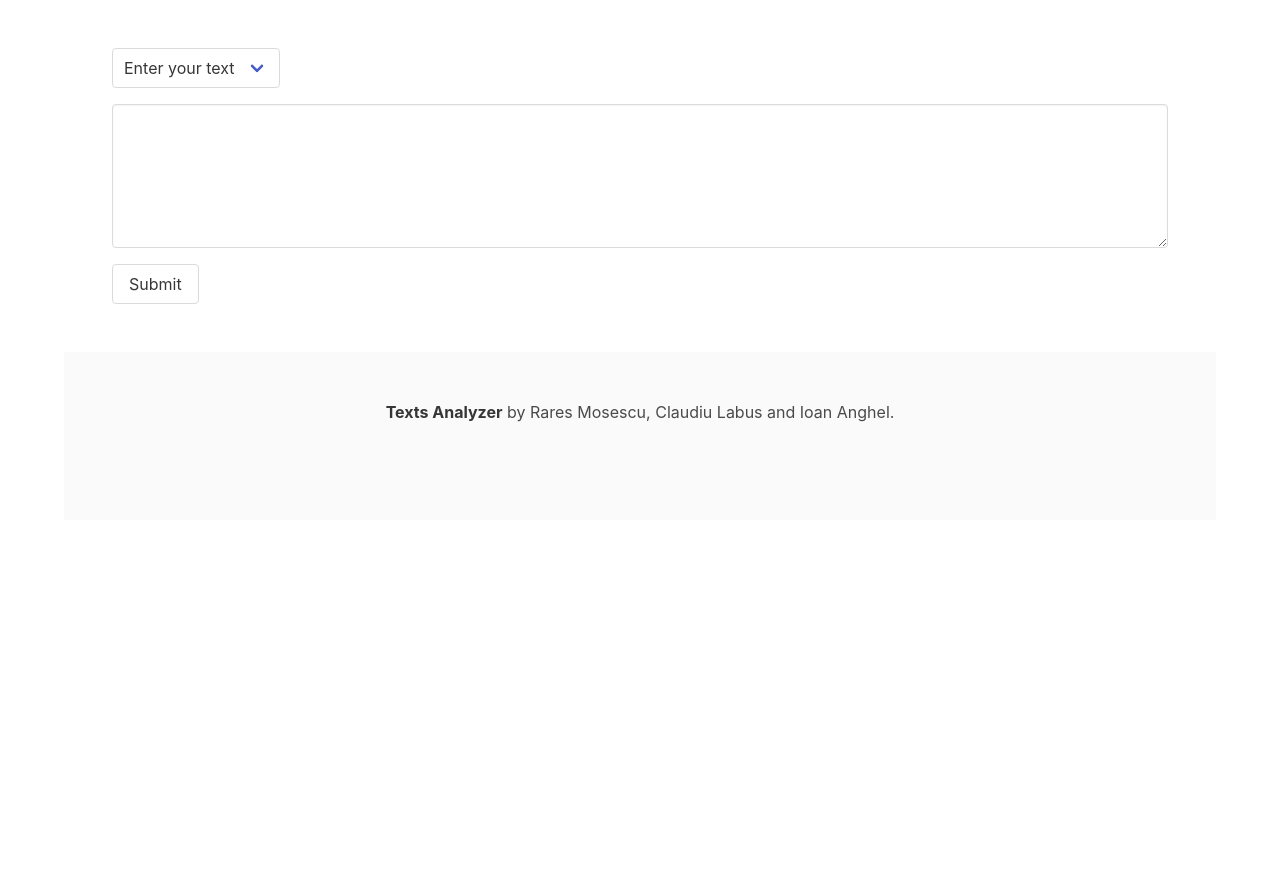
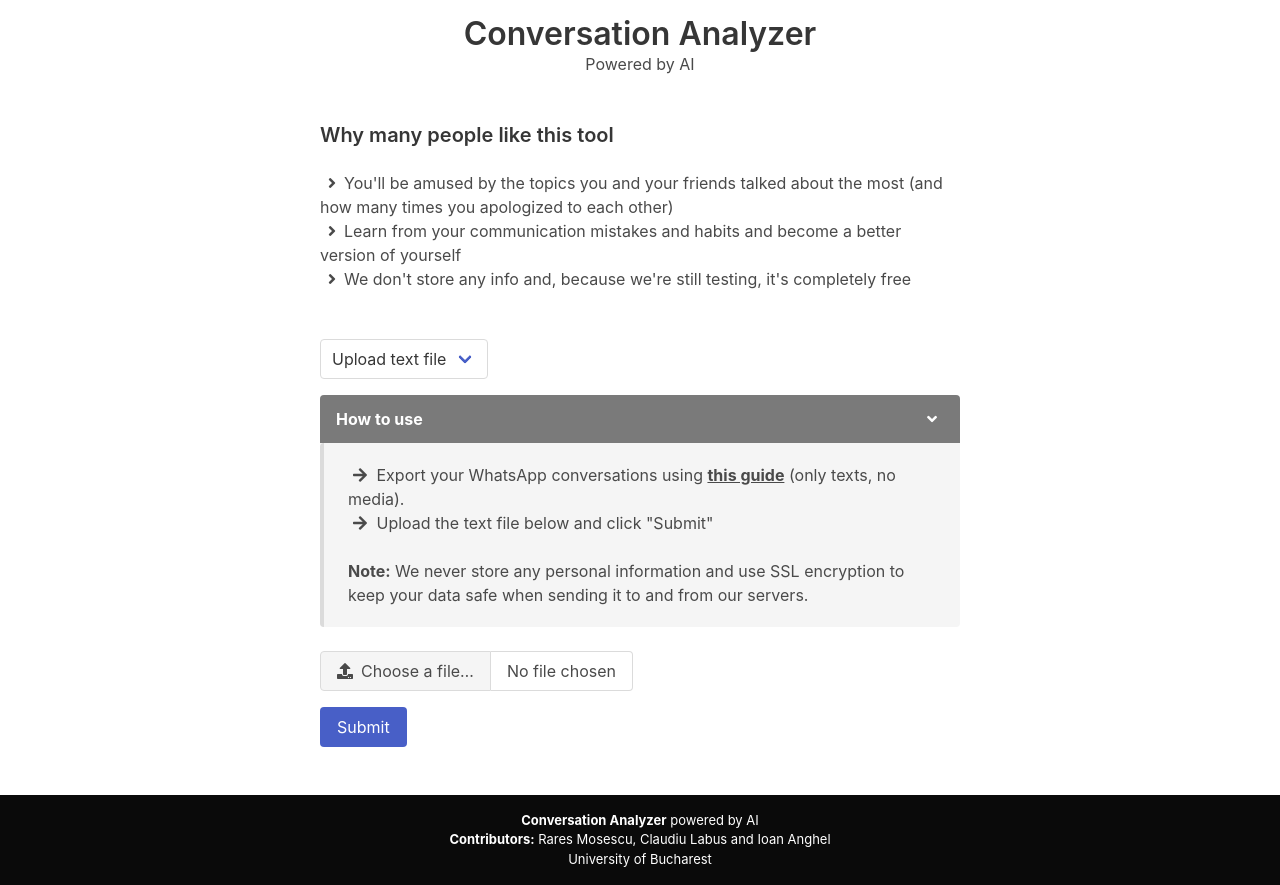
Before and after one commit to raresmosescu/nlp_texts_analysis2, a Django app: page / in a window 1280 px wide. Before the commit the page ends 422 px from the top, so only its background shows below. Run offline with Django 3.2, Linux system fonts and the light colour scheme; some libraries are stand-ins or nearby versions.

Commit message:
face lift

```diff
--- a/app/app/settings.py
+++ b/app/app/settings.py
@@ -126,3 +126,9 @@ STATIC_URL = '/static/'
 # https://docs.djangoproject.com/en/3.2/ref/settings/#default-auto-field
 
 DEFAULT_AUTO_FIELD = 'django.db.models.BigAutoField'
+
+STATIC_ROOT = '/static/'
+
+STATICFILES_DIRS = [
+    BASE_DIR / 'core/static'
+]
--- /dev/null
+++ b/app/core/static/core/css/styles.css
@@ -0,0 +1,26 @@
+@media screen and (min-width: 800px) {
+    #centered-container {
+        width: 50vw;
+    }
+}
+
+.no-link-decoration {
+    color: inherit; /* blue colors for links too */
+    text-decoration: none; /* no underline */
+}
+
+#guide-dropdown-button {
+    color: inherit; /* blue colors for links too */
+    text-decoration: none; /* no underline */
+}
+
+body{
+    min-height: 100vh;
+    display: flex;
+    flex-direction: column;
+}
+
+footer{
+    /* margin-top: auto; */
+    font-size: small;
+}
--- a/app/core/templates/base.html
+++ b/app/core/templates/base.html
@@ -1,3 +1,5 @@
+{% load static %}
+
 <!DOCTYPE html>
 <html lang="en">
 <head>
@@ -6,17 +8,24 @@
   <meta name="viewport" content="width=device-width, initial-scale=1.0">
   <link rel="stylesheet" href="https://cdn.jsdelivr.net/npm/bulma@0.9.3/css/bulma.min.css">
   <script src="https://ajax.googleapis.com/ajax/libs/jquery/3.5.1/jquery.min.js"></script>
+  <link rel="stylesheet" href="https://use.fontawesome.com/releases/v5.0.7/css/all.css">
+  <link rel="stylesheet" href="{% static 'core/css/styles.css' %}">
   <title>Texts Analyzer</title>
 </head>
 
-<body class="container">
+<body>
+  <div class="has-text-centered mt-4">
+    <span><span class="title has-text-centered">Conversation Analyzer<br></span><span class="has-text-centered">Powered by AI</span></span>
+  </div>
   {% block content %}
   {% endblock content %}
 
-  <footer class="footer">
-    <div class="content has-text-centered">
+  <footer>
+    <div class="content has-text-centered has-background-black p-4 has-text-white">
       <p>
-        <strong>Texts Analyzer</strong> by Rares Mosescu, Claudiu Labus and Ioan Anghel.
+        <strong class="has-text-white">Conversation Analyzer</strong> powered by AI<br>
+        <strong class="has-text-white">Contributors:</strong> Rares Mosescu, Claudiu Labus and Ioan Anghel <br>
+        University of Bucharest
       </p>
     </div>
   </footer>
--- a/app/core/templates/index.html
+++ b/app/core/templates/index.html
@@ -1,5 +1,23 @@
-{% extends 'base.html' %} {% block content %}
-<section class="section">
+{% extends 'base.html' %}
+
+{% block content %}
+<section class="section" >
+
+  <div class="container" id="centered-container">
+    <h1 class="title is-5">Why many people like this tool</h1>
+
+    <div class="info mb-6">
+      <span class="icon">
+        <i class="fas fa-angle-right"></i>
+      </span>You'll be amused by the topics you and your friends talked about the most (and how many times you apologized to each other) <br>
+      <span class="icon">
+        <i class="fas fa-angle-right"></i>
+      </span>Learn from your communication mistakes and habits and become a better version of yourself <br>
+      <span class="icon">
+        <i class="fas fa-angle-right"></i>
+      </span>We don't store any info and, because we're still testing, it's completely free
+    </div>
+
     <div class="container">
       <form
         enctype="multipart/form-data"
@@ -10,10 +28,32 @@
         {% csrf_token %}
         <div class="select mb-4">
           <select name="input-method" id="text-type">
-          <option id="text-input" value="1" selected>Enter your text</option>
-          <option id="file-upload" value="2">Upload text file</option>
+            <option id="text-input" value="1">Enter your text</option>
+            <option id="file-upload" value="2" selected>Upload text file</option>
           </select>
         </div>
+
+        <article class="message guide">
+          <a id="guide-dropdown-button">
+            <div class="message-header has-background-grey has-text-white no-link-decoration">
+              <p >How to use</p>
+              <span class="icon">
+                <i id="guide-dropdown-button-icon" class="fas fa-angle-down"></i>
+              </span>
+            </div>
+          </a>
+          <div id="guide-dropdown-message" class="message-body">
+            <span class="icon">
+              <i class="fas fa-arrow-right"></i>
+            </span>
+            Export your WhatsApp conversations using <a href="https://faq.whatsapp.com/android/chats/how-to-save-your-chat-history/?lang=en"><strong>this guide</strong></a> (only texts, no media).<br>
+            <span class="icon">
+              <i class="fas fa-arrow-right"></i>
+            </span>
+            Upload the text file below and click "Submit" <br><br>
+            <strong>Note:</strong> We never store any personal information and use SSL encryption to keep your data safe when sending it to and from our servers.        </div>
+        </article>
+
         <div class="file has-name is-hidden">
           <label class="file-label">
             <input name="file" class="file-input" type="file" accept=".txt" />
@@ -35,8 +75,9 @@
             rows="5"
           ></textarea>
         </div>
-      <button id="submit" class="button mt-4" type="submit">Submit</button>
+        <button id="submit" class="button mt-4 is-link" type="submit">Submit</button>
       </form>
+    </div>
   </div>
 </section>
 {% endblock content %} {% block scripts %}
@@ -59,10 +100,24 @@
     if (value == 1) {
       $(".file").addClass("is-hidden");
       $(".text").removeClass("is-hidden");
+      $("article.message.guide").hide();
     } else if (value == 2) {
       $(".file").removeClass("is-hidden");
       $(".text").addClass("is-hidden");
+      $("article.message.guide").show();
     }
   }
+
+  $('#guide-dropdown-button').click(function() {
+    $('#guide-dropdown-message').toggle();
+    $('#guide-dropdown-button-icon').toggleClass('fas fa-angle-up');
+    $('#guide-dropdown-button-icon').toggleClass('fas fa-angle-down');
+    if ($('#guide-dropdown-message').css('display') == 'none') {
+      $('.message-header').css('border-radius', '4px 4px 4px 4px')
+    } else {
+      $('.message-header').css('border-radius', '4px 4px 0px 0px')
+    }
+  });
+
 </script>
 {% endblock scripts %}
```
Also changed, not shown: app/core/templates/results.html (+2 -12 lines). Lines whose indentation alone changed are shown as unchanged.
